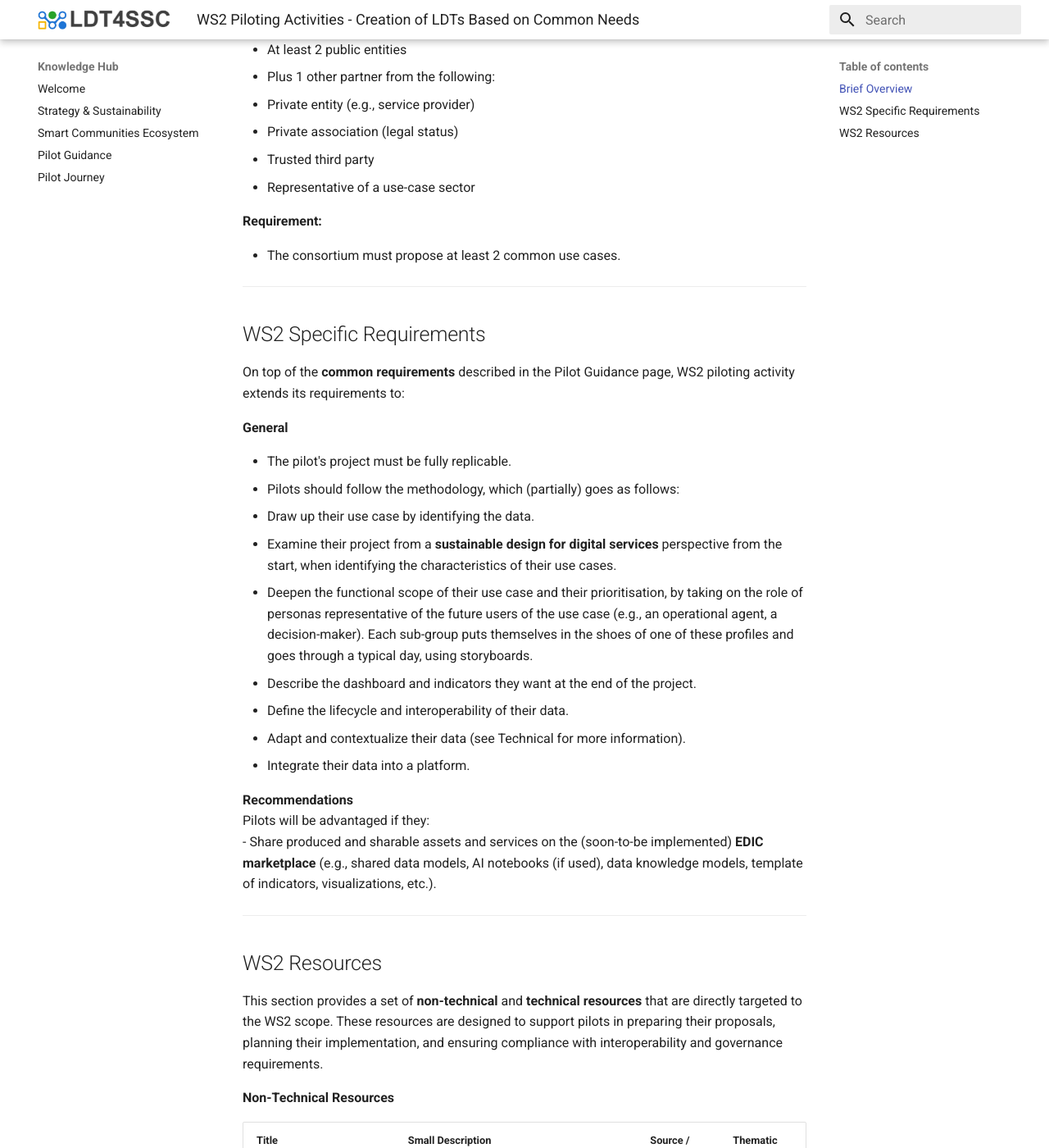
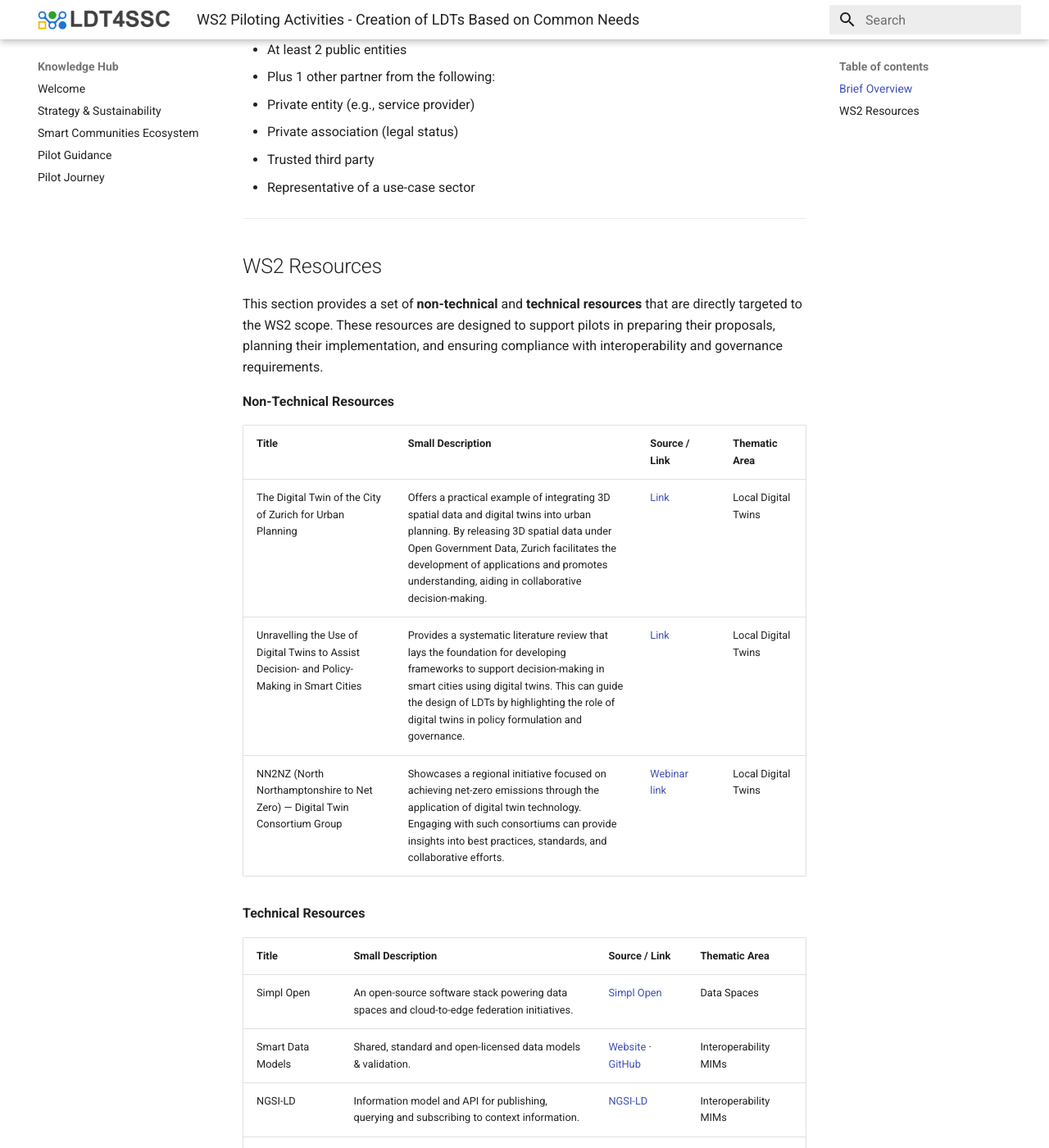
Before and after one commit to ldt4ssc/ldt4ssc.github.io, an MkDocs documentation site: the page built from docs/guidance_content/ws2.md, in a window 1280 px wide and 1400 px high, scrolled down 1116 px. Shown: the whole window at 82% size. Built offline with MkDocs 1.6.1 and Material for MkDocs 9.7.7, drawn with Linux system fonts in a browser that asks for light colours; some of the changed lines change nothing that is shown.

Commit message:
update: commenting out requirements WS2+3

```diff
--- a/docs/guidance_content/ws2.md
+++ b/docs/guidance_content/ws2.md
@@ -37,6 +37,8 @@ We invite applications from:
   - Trusted third party
   - Representative of a use-case sector
 
+---
+<!-- START commenting out requirements
 **Requirement:**
 
 - The consortium must propose at least 2 common use cases.
@@ -64,7 +66,7 @@ Pilots will be advantaged if they:
 - Share produced and sharable assets and services on the (soon-to-be implemented) **EDIC marketplace** (e.g., shared data models, AI notebooks (if used), data knowledge models, template of indicators, visualizations, etc.).
 
 ---
-
+END commenting out requirements -->
 ## WS2 Resources
 
 This section provides a set of **non-technical** and **technical resources** that are directly targeted to the WS2 scope. These resources are designed to support pilots in preparing their proposals, planning their implementation, and ensuring compliance with interoperability and governance requirements.
--- a/docs/guidance_content/ws3.md
+++ b/docs/guidance_content/ws3.md
@@ -37,11 +37,13 @@ We invite applications from:
   - Trusted third party
   - Representative of a use-case sector
 
+---
+<!-- START commenting out requirements
 **Requirement:**
 
 - The consortium must propose at least 2 common use cases.
 
----
+
 
 ## WS3 Specific Requirements
 
@@ -63,6 +65,7 @@ On top of the **common requirements** described in the Pilot Guidance page, WS3
 To ensure usefulness, efficiency, and relevance of AI in the project, pilots should base themselves on their own **publications/articles/papers**, or on **key publications in their field** (e.g., if the topic is about how mobility is decarbonised, they should base themselves on expert opinions, feedbacks from experiments, etc.), which should lead to them building a very innovative project.
 
 ---
+END commenting out requirements -->
 
 ## WS3 Resources
 
```
